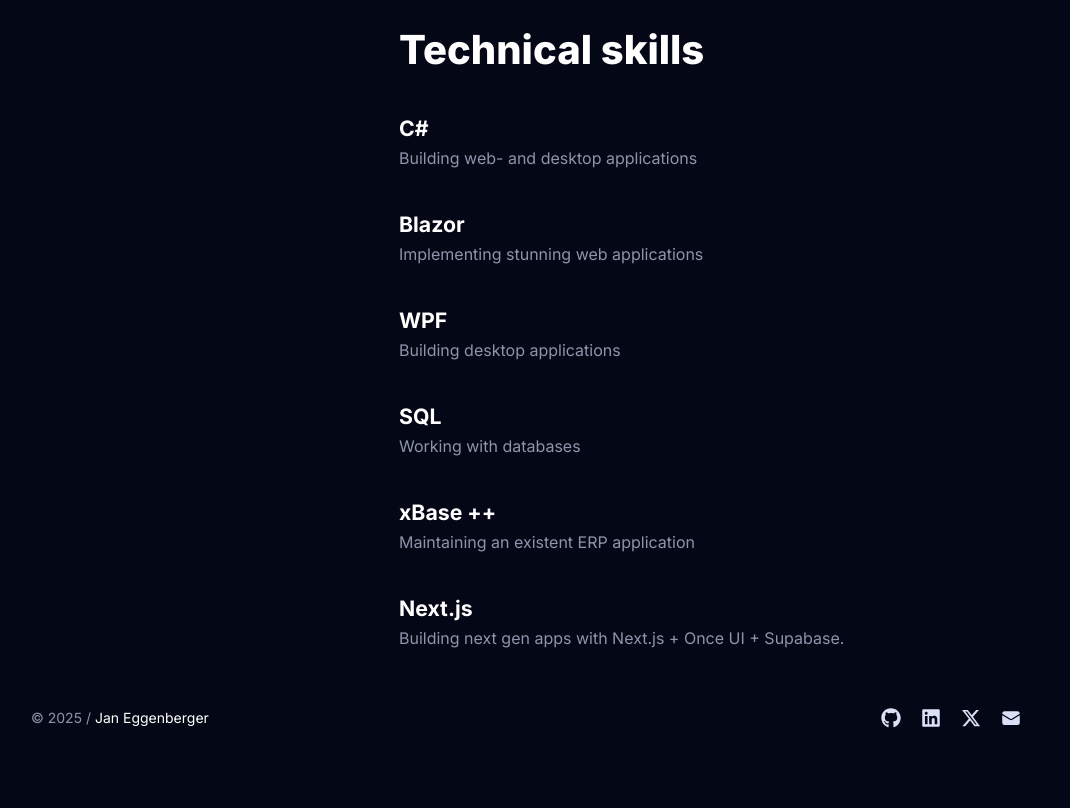
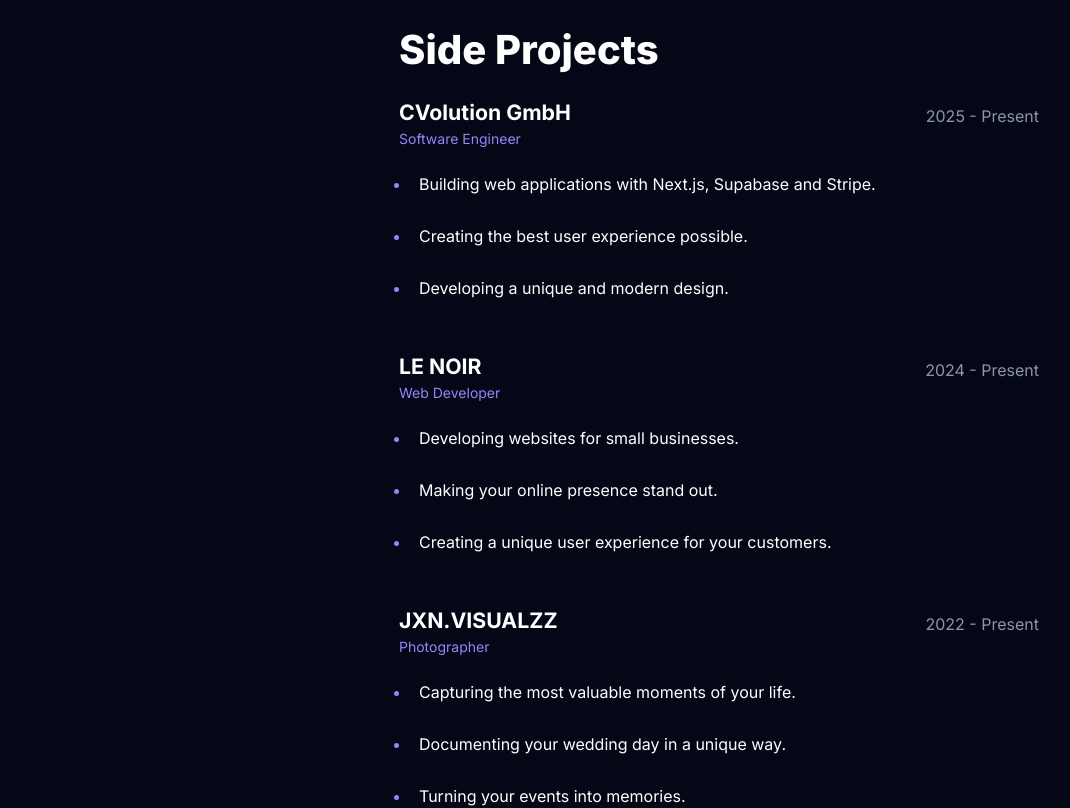
Before and after one commit to FEDIT-JE/portfolio-jan-eggenberger, a Next.js app: page /about in a window 1280 px wide. Shown: the part 1280-2088 px from the top of the page, without its empty margins (113-1183 px from the left). Before the commit the page ends 2026 px from the top, so only its background shows below. Built offline with nearby package versions, Linux system fonts and the light colour scheme.

Commit message:
update work

```diff
--- a/src/app/about/page.tsx
+++ b/src/app/about/page.tsx
@@ -55,6 +55,11 @@
       title: about.work.title,
       display: about.work.display,
       items: about.work.experiences.map((experience) => experience.company),
+    },
+    {
+      title: about.sidework.title,
+      display: about.sidework.display,
+      items: about.sidework.experiences.map((experience) => experience.company),
     },
     {
       title: about.studies.title,
@@ -271,6 +276,68 @@
             </>
           )}
 
+          {about.sidework.display && (
+            <>
+              <Heading as="h2" id={about.sidework.title} variant="display-strong-s" marginBottom="m">
+                {about.sidework.title}
+              </Heading>
+              <Column fillWidth gap="l" marginBottom="40">
+                {about.sidework.experiences.map((experience, index) => (
+                  <Column key={`${experience.company}-${experience.role}-${index}`} fillWidth>
+                    <Flex fillWidth horizontal="space-between" vertical="end" marginBottom="4">
+                      <Text id={experience.company} variant="heading-strong-l">
+                        {experience.company}
+                      </Text>
+                      <Text variant="heading-default-xs" onBackground="neutral-weak">
+                        {experience.timeframe}
+                      </Text>
+                    </Flex>
+                    <Text variant="body-default-s" onBackground="brand-weak" marginBottom="m">
+                      {experience.role}
+                    </Text>
+                    <Column as="ul" gap="16">
+                      {experience.achievements.map((achievement: JSX.Element, index: number) => (
+                        <Text
+                          as="li"
+                          variant="body-default-m"
+                          key={`${experience.company}-${index}`}
+                        >
+                          {achievement}
+                        </Text>
+                      ))}
+                    </Column>
+                    {experience.images.length > 0 && (
+                      <Flex fillWidth paddingTop="m" paddingLeft="40" wrap>
+                        {experience.images.map((image, index) => (
+                          <Flex
+                            key={index}
+                            border="neutral-medium"
+                            radius="m"
+                            //@ts-ignore
+                            minWidth={image.width}
+                            //@ts-ignore
+                            height={image.height}
+                          >
+                            <SmartImage
+                              enlarge
+                              radius="m"
+                              //@ts-ignore
+                              sizes={image.width.toString()}
+                              //@ts-ignore
+                              alt={image.alt}
+                              //@ts-ignore
+                              src={image.src}
+                            />
+                          </Flex>
+                        ))}
+                      </Flex>
+                    )}
+                  </Column>
+                ))}
+              </Column>
+            </>
+          )}
+
           {about.studies.display && (
             <>
               <Heading as="h2" id={about.studies.title} variant="display-strong-s" marginBottom="m">
--- a/src/app/resources/content.js
+++ b/src/app/resources/content.js
@@ -125,6 +125,67 @@
           </>,
         ],
         images: [],
+      },
+    ],
+  },
+
+  sidework: {
+    display: true, // set to false to hide this section
+    title: "Side Projects",
+    experiences: [
+      {
+        company: "CVolution GmbH",
+        timeframe: "2025 - Present",
+        role: "Software Engineer",
+        achievements: [
+          <>
+            Building web applications with Next.js, Supabase and Stripe.
+          </>,
+          <>
+            Creating the best user experience possible.
+          </>,
+          <>
+            Developing a unique and modern design.
+          </>,
+        ],
+        images: [
+        ],
+      },
+      {
+        company: "LE NOIR",
+        timeframe: "2024 - Present",
+        role: "Web Developer",
+        achievements: [
+          <>
+            Developing websites for small businesses.
+          </>,
+          <>
+            Making your online presence stand out.
+          </>,
+          <>
+            Creating a unique user experience for your customers.
+          </>,
+        ],
+        images: [
+        ],
+      },
+      {
+        company: "JXN.VISUALZZ",
+        timeframe: "2022 - Present",
+        role: "Photographer",
+        achievements: [
+          <>
+            Capturing the most valuable moments of your life.
+          </>,
+          <>
+            Documenting your wedding day in a unique way.
+          </>,
+          <>
+            Turning your events into memories.
+          </>,
+        ],
+        images: [
+        ],
       },
     ],
   },
```
